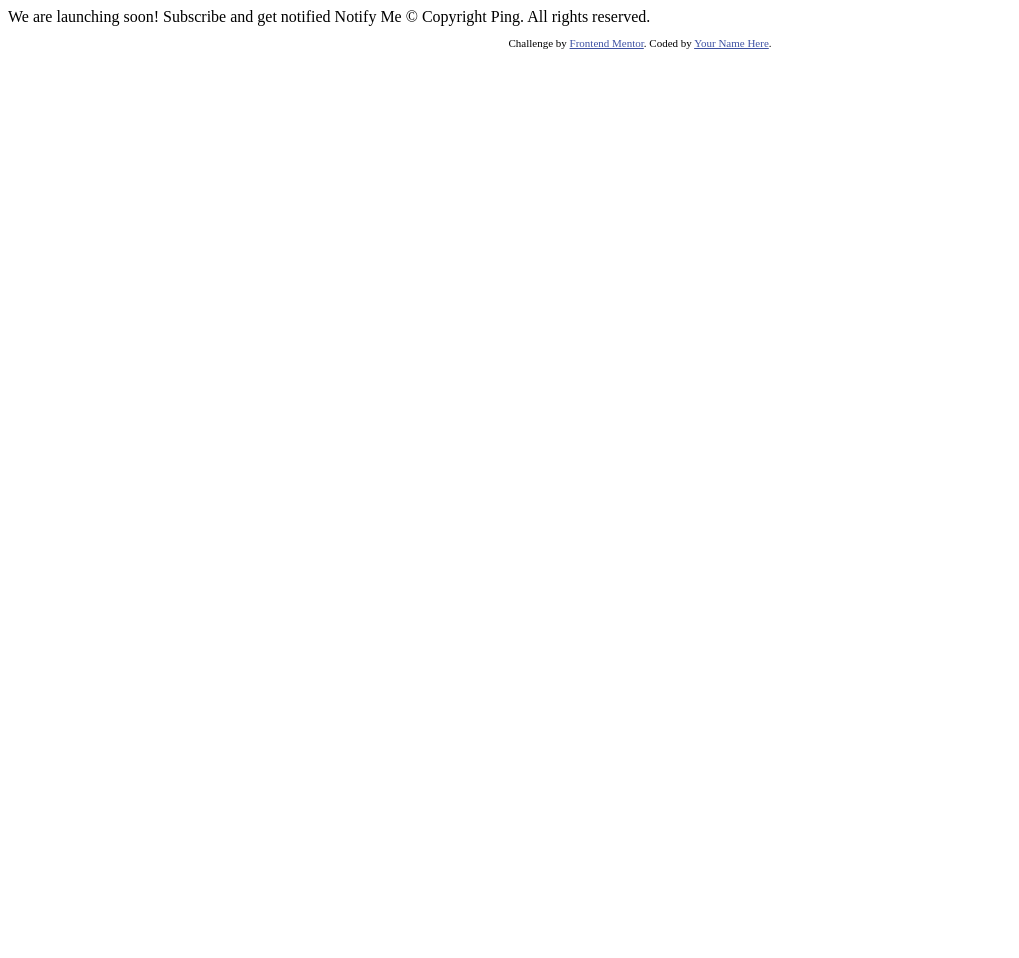
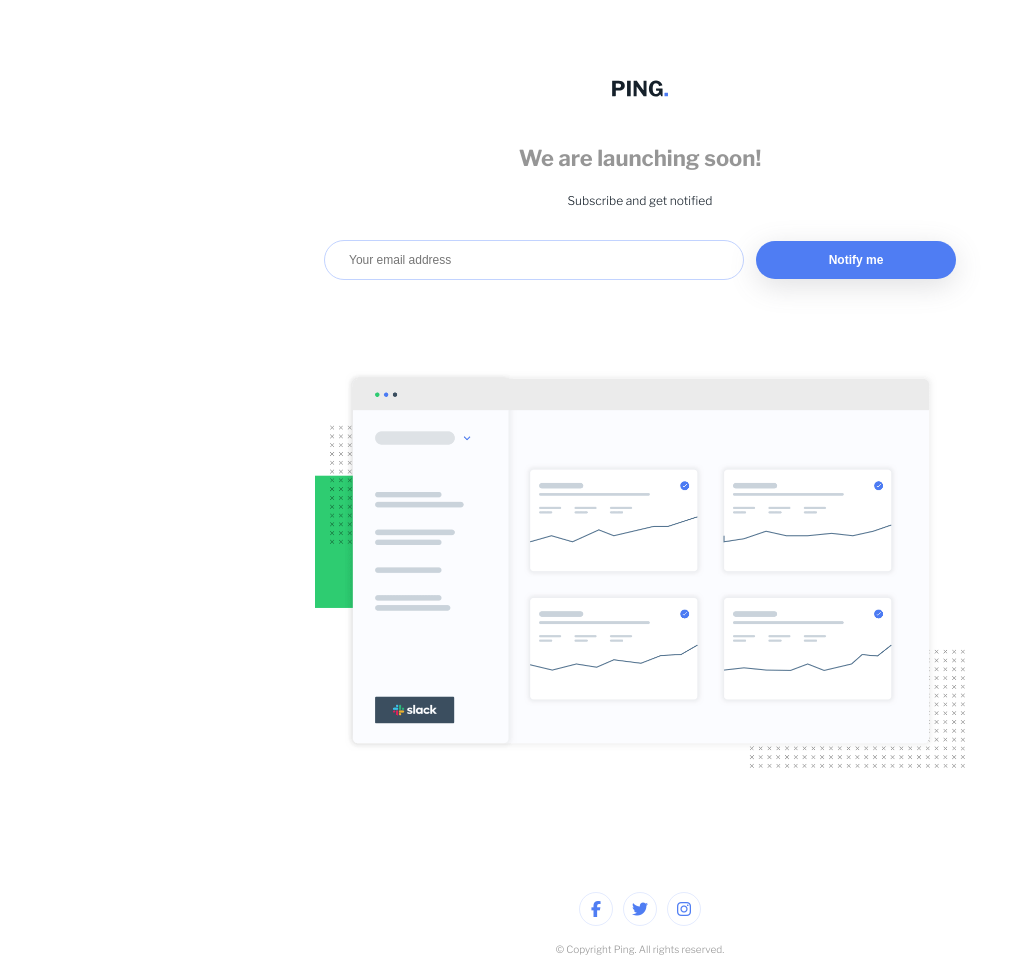
Before and after one commit to Just9krish/PING-comming-soon, a plain HTML site: page index.html in a window 1280 px wide. Shown: the whole page, without its empty margins (0-1019 px from the left). Before the commit the page ends 800 px from the top, so only its background shows below. Drawn offline with nearby package versions, Linux system fonts and the light colour scheme.

Commit message:
completed

```diff
--- a/index.html
+++ b/index.html
@@ -1,34 +1,58 @@
 <!DOCTYPE html>
 <html lang="en">
   <head>
-  <meta charset="UTF-8">
-  <meta name="viewport" content="width=device-width, initial-scale=1.0"> <!-- displays site properly based on user's device -->
+    <meta charset="UTF-8" />
+    <meta name="viewport" content="width=device-width, initial-scale=1.0" />
+    <!-- displays site properly based on user's device -->
 
-  <link rel="icon" type="image/png" sizes="32x32" href="./images/favicon-32x32.png">
+    <link
+      rel="icon"
+      type="image/png"
+      sizes="32x32"
+      href="./images/favicon-32x32.png"
+    />
 
+    <link rel="stylesheet" href="style.css">
     <title>Frontend Mentor | Ping coming soon page</title>
 
-  <!-- Feel free to remove these styles or customise in your own stylesheet 👍 -->
-  <style>
-    .attribution { font-size: 11px; text-align: center; }
-    .attribution a { color: hsl(228, 45%, 44%); }
-  </style>
+    <script
+      src="https://kit.fontawesome.com/c2adb54c46.js"
+      crossorigin="anonymous"
+    ></script>
   </head>
   <body>
+    <main class="main">
+      <header class="header">
+        <img src="./images/logo.svg" class="logo" alt="Ping's Logo" />
+        <h1>We are launching <span>soon!</span></h1>
+        <p>Subscribe and get notified</p>
+      </header>
 
-  We are launching soon!
+      <form action="#" class="notify">
+        <input
+          type="email"
+          class="form_input"
+          placeholder="Your email address"
+        />
+        <button class="form_btn">Notify me</button>
+      </form>
 
-  Subscribe and get notified
+      <div class="form_error">
+        <p  style="visibility: hidden;">please provide a valid email address</p>
+      </div>
 
-  Notify Me
-
-  &copy; Copyright Ping. All rights reserved.
+      <picture>
+        <img src="./images/illustration-dashboard.png" alt="" />
+      </picture>
 
       <footer>
-    <p class="attribution">
-      Challenge by <a href="https://www.frontendmentor.io?ref=challenge" target="_blank">Frontend Mentor</a>.
-      Coded by <a href="#">Your Name Here</a>.
-    </p>
+        <div class="socials">
+          <a href="#" class="social_icon__links" aria-label="Ping's Facebook"><i aria-hidden="true" class="fab fa-facebook-f social-icon"></i></a>
+          <a href="#" class="social_icon__links" aria-label="Ping's Twitter"><i aria-hidden="true" class="fab fa-twitter social-icon"></i></a>
+          <a href="#" class="social_icon__links" aria-label="Ping's Instagram"><i aria-hidden="true" class="fab fa-instagram social-icon"></i></a>
+        </div>
+        <p class="copyright">&copy; Copyright Ping. All rights reserved.</p>
       </footer>
+    </main>
   </body>
 </html>
--- /dev/null
+++ b/style.css
@@ -0,0 +1,162 @@
+@import url("https://fonts.googleapis.com/css2?family=Libre+Franklin:wght@300;600;700&display=swap");
+
+*,
+::before,
+::after {
+    margin: 0;
+    box-sizing: border-box;
+}
+
+
+
+:root {
+    --Blue: hsl(223, 87%, 63%);
+    --Pale-Blue: hsl(223, 100%, 88%);
+    --Light-Red: hsl(354, 100%, 66%);
+    --Gray: hsl(0, 0%, 59%);
+    --Very-Dark-Blue: hsl(209, 33%, 12%);
+}
+
+body {
+    font-family: 'Libre Franklin', sans-serif;
+    color: var(--Very-Dark-Blue);
+    min-height: 100vh;
+    display: flex;
+    align-items: center;
+    justify-content: center;
+    text-align: center;
+}
+
+.main {
+    margin: 2.25em;
+    margin-top: 5em;
+}
+
+button,
+i {
+    cursor: pointer;
+}
+
+img {
+    width: 100%;
+    max-width: 650px;
+}
+
+.logo {
+    width: 56px;
+}
+
+@media (min-width: 600px) {
+    .log {
+        width: 90px;
+    }
+}
+
+header h1 {
+    margin-top: 2em;
+    margin-bottom: 1em;
+    font-size: 1.375rem;
+    color: var(--Gray);
+}
+
+header p {
+    font-size: 0.75rem;
+}
+
+.notify {
+    display: flex;
+    justify-content: center;
+    flex-direction: column;
+    margin-top: 2em;
+}
+
+input,
+button {
+    padding: 1em 0 1em 0;
+    border-radius: 3.0125em;
+}
+
+input {
+    margin-bottom: 0.625em;
+    padding-left: 2em;
+    font-size: 0.75em;
+    border: 1px solid var(--Pale-Blue);
+}
+
+button {
+    font-size: 0.75rem;
+    font-weight: 600;
+    border: none;
+    background-color: var(--Blue);
+    color: #fff;
+    box-shadow: rgba(100, 100, 111, 0.2) 0px 7px 29px 0px;
+}
+
+button:hover {
+    opacity: 0.8;
+}
+
+.error {
+    border: 1px solid var(--clr-light-red);
+    position: relative;
+}
+
+.form-error {
+    margin-top: 0.25em;
+    margin-left: 2em;
+    text-align: left;
+    font-style: italic;
+    color: var(--clr-light-red);
+}
+
+picture {
+    display: block;
+    margin-top: 4.5em;
+}
+
+.socials {
+    display: flex;
+    justify-content: center;
+}
+
+.social_icon__links {
+    margin: 7.5em 0.3125em 0 0.3125em;
+    border-radius: 50%;
+    border: 1px solid rgba(76, 123, 243, 0.15);
+    color: var(--Blue);
+}
+
+.social_icon__links:hover {
+    background-color: var(--Blue);
+    color: #fff;
+}
+
+.social-icon {
+    width: 2em;
+    height: 2em;
+    padding: 0.5em;
+}
+
+.copyright {
+    margin-top: 1.725em;
+    font-size: 0.625rem;
+    color: var(--Gray);
+}
+
+@media only screen and (min-width: 600px) {
+    .notify {
+        flex-direction: row;
+        align-items: center;
+    }
+
+    input {
+        flex-basis: 420px;
+        margin-right: 0.5em;
+        margin-bottom: 0;
+    }
+
+    button {
+        flex-basis: 200px;
+        margin-left: 0.5em;
+    }
+}
```
Also changed, not shown: 2 other files. Lines whose indentation alone changed are shown as unchanged.
